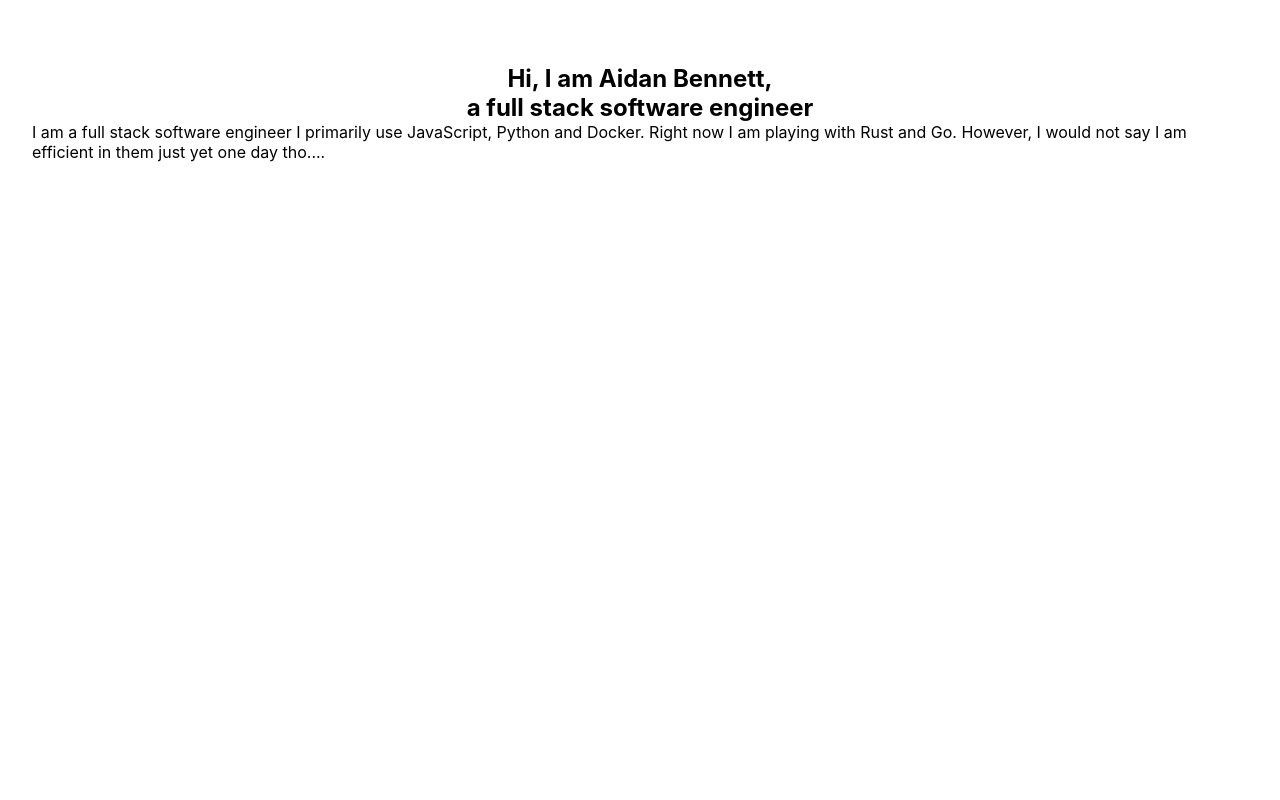
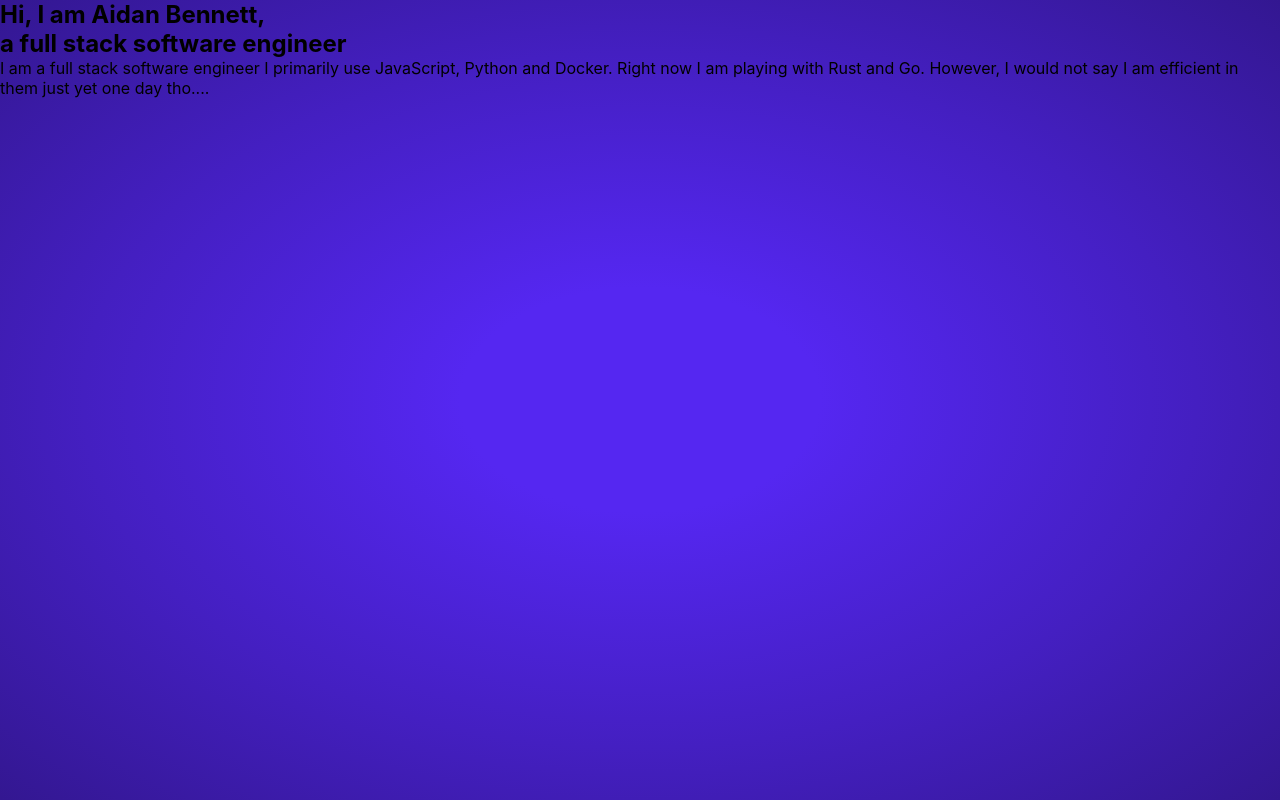
Before and after one commit to aidanjbennett/personal-site, a Next.js app: page / in a window 1280 px wide. Built offline with nearby package versions, Linux system fonts and the light colour scheme.

Commit message:
Add background gradient

```diff
--- a/styles/Home.module.css
+++ b/styles/Home.module.css
@@ -1,14 +1,11 @@
-.container {
+/* .container {
 	padding: 0 2rem;
-}
+} */
 
 .main {
-	min-height: 1vh;
-	padding: 4rem 0;
-	flex: 1;
-	display: flex;
-	flex-direction: column;
-	justify-content: center;
+	background: radial-gradient(#5527f1 19.79%, #441fc1 61.46%, #331791 100%);
+	height: 100vh;
+
 	align-items: center;
 }
 
```
